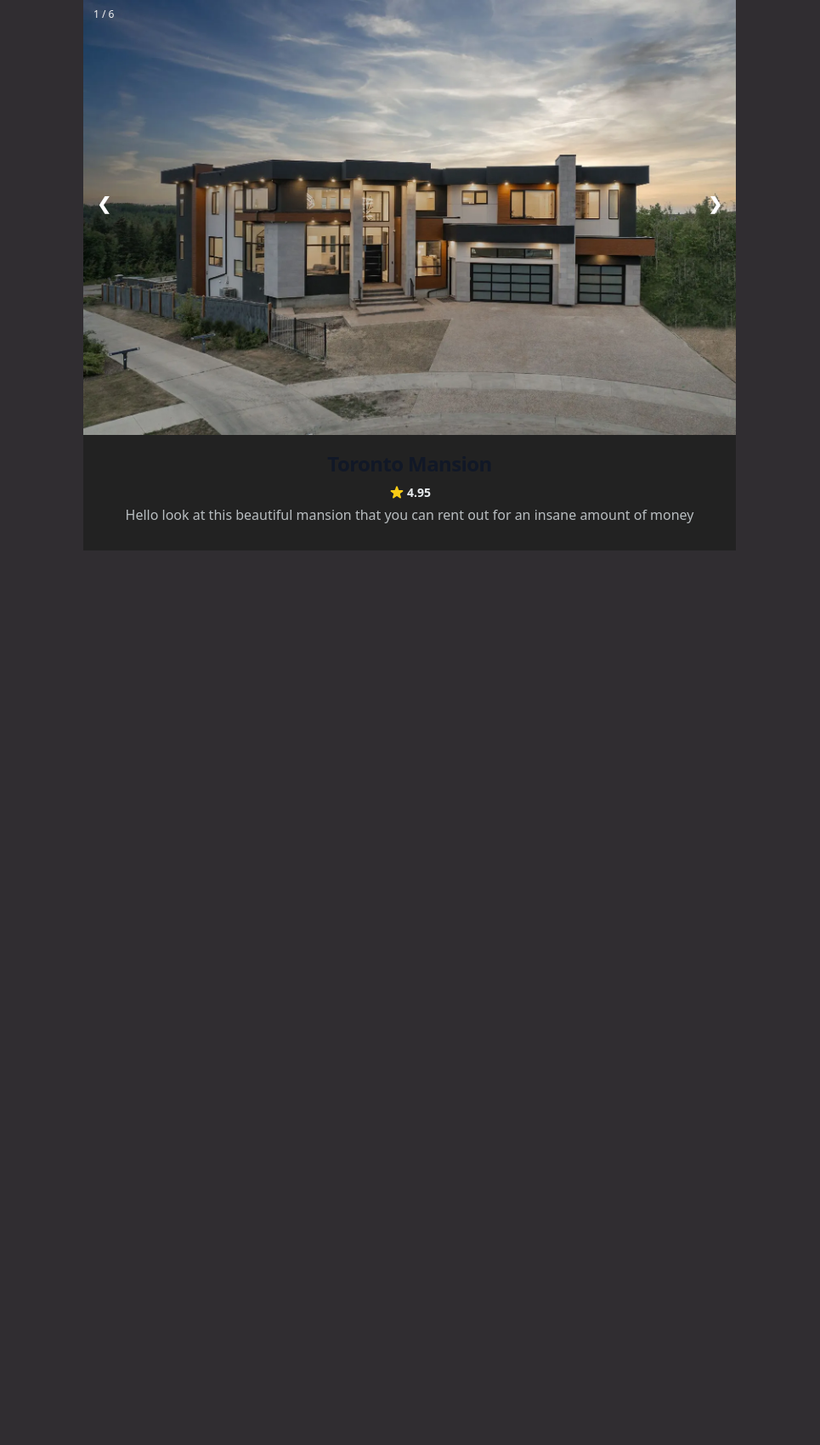
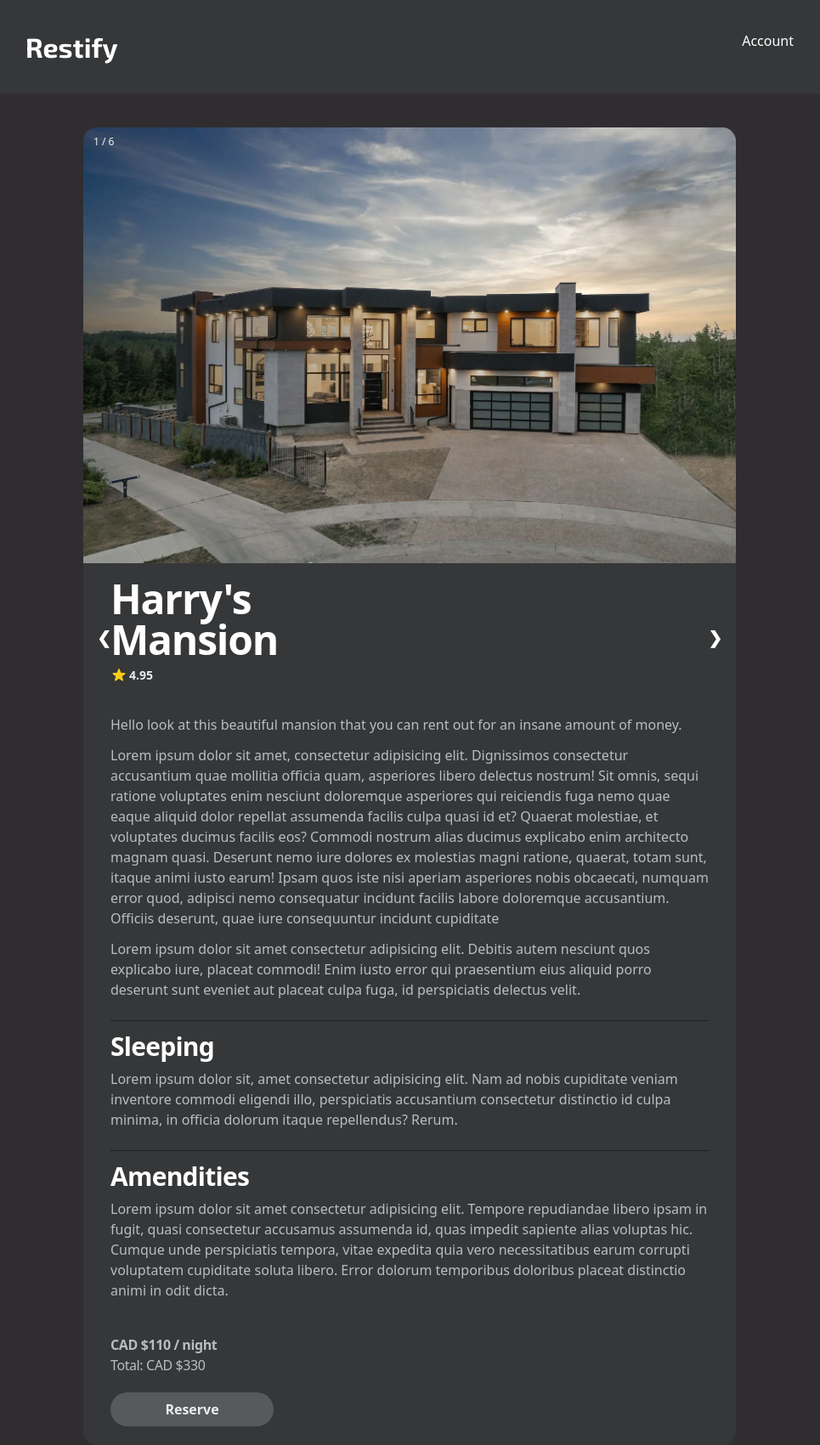
Before and after one commit to Affixrevy/Restify_Project, a website: page src/property_page/property_user.html in a window 1280 px wide. Shown: the whole page at 85% size, without its empty margins (158-1123 px from the left). Before the commit the page ends 800 px from the top, so only its background shows below. Drawn offline with Linux system fonts and the light colour scheme.

Commit message:
Added a few things for property page

```diff
--- a/src/input.css
+++ b/src/input.css
@@ -62,7 +62,6 @@
   /* Container for image text */
   .caption-container {
     text-align: center;
-    background-color: #222;
     padding: 2px 16px;
     color: white;
   }
@@ -88,3 +87,14 @@
   .demo:hover {
     opacity: 1;
   }
+
+.Restify_logo {
+    font-size: 2rem;
+    font-family: "Exo 2", sans-serif;
+    color: rgb(255, 255, 255);
+    font-weight: bold;
+    line-height: 1.2;
+    text-align: center;
+    left: 89px;
+    z-index: 1;
+}
--- a/src/property_page/property_user.html
+++ b/src/property_page/property_user.html
@@ -6,40 +6,53 @@
     <meta name="viewport" content="width=device-width, initial-scale=1.0">
     <title>Property Page</title>
     <link rel="stylesheet" href="../../dist/output.css">
+    <link rel="preconnect" href="https://fonts.googleapis.com">
+    <link rel="preconnect" href="https://fonts.gstatic.com" crossorigin>
+    <link href="https://fonts.googleapis.com/css2?family=Exo+2:wght@700&display=swap" rel="stylesheet">
 </head>
-<body class="bg-BACKGROUND_COLOR_1 flex flex-col items-center justify-center">
+<body class="bg-BACKGROUND_COLOR_1">
+    <header class="bg-BACKGROUND_COLOR_2 ">
+      <nav class="relative container mx-auto p-6">
+          <div class="flex item-center justify-between">
+              <a href="#" class="md:p-3 px-6 pt-2 Restify_logo">Restify</a>
+              <a href="#" class="md:p-3 px-6 pt-2 text-white bg-brightRed rounded-full baseline">Account</a>
+          </div>
+      </nav>
+    </header>
+    <main class="flex flex-col items-center justify-center pt-10">
+
         <!-- Container for the image gallery -->
-    <div class="container w-3/5">
+        <div class="container lg:w-3/5 rounded-2xl">
 
           <!-- Full-width images with number text -->
           <div class="mySlides">
               <div class="numbertext">1 / 6</div>
-              <img src="../../assets/img/mansion/mansion.webp" style="width:100%">
+                  <img class="rounded-t-2xl" src="../../assets/img/mansion/mansion.webp" style="width:100%">
               </div>
 
               <div class="mySlides">
                 <div class="numbertext">2 / 6</div>
-              <img src="../../assets/img/mansion/living.webp" style="width:100%">
+                  <img class="rounded-t-2xl" src="../../assets/img/mansion/living.webp" style="width:100%">
               </div>
 
               <div class="mySlides">
                 <div class="numbertext">3 / 6</div>
-              <img src="../../assets/img/mansion/kitchen.webp" style="width:100%">
+                  <img class="rounded-t-2xl" src="../../assets/img/mansion/kitchen.webp" style="width:100%">
               </div>
 
               <div class="mySlides">
                 <div class="numbertext">4 / 6</div>
-              <img src="../../assets/img/mansion/sun.webp" style="width:100%">
+                  <img class="rounded-t-2xl" src="../../assets/img/mansion/sun.webp" style="width:100%">
               </div>
 
               <div class="mySlides">
                 <div class="numbertext">5 / 6</div>
-              <img src="../../assets/img/mansion/washroom.webp" style="width:100%">
+                  <img class="rounded-t-2xl" src="../../assets/img/mansion/washroom.webp" style="width:100%">
               </div>
 
               <div class="mySlides">
                 <div class="numbertext">6 / 6</div>
-              <img src="../../assets/img/mansion/bedroom.webp" style="width:100%">
+                  <img class="rounded-t-2xl" src="../../assets/img/mansion/bedroom.webp" style="width:100%">
               </div>
 
           <!-- Next and previous buttons -->
@@ -47,17 +60,51 @@
           <a class="next" onclick="plusSlides(1)">&#10095;</a>
 
           <!-- Image text -->
-      <div class="caption-container">
-        <p id="caption">
-          <div class="flex flex-col justify-between items-center p-4 leading-normal">
-            <h5 class="mb-2 text-2xl font-bold tracking-tight text-gray-900 dark:text-FONT_COLOR_1">Toronto Mansion</h5>
+          <div class="caption-container grid xl:grid-cols-5 rounded-b-2xl bg-BACKGROUND_COLOR_2">
+            <div class="xl:col-span-5 flex flex-col justify-between items-left text-left p-4 leading-normal">
+              <h5 class="mb-2 text-5xl font-bold tracking-tight dark:text-FONT_COLOR_1">Harry's Mansion</h5>
                   <div class="flex mb-1">
                     <svg aria-hidden="true" class="w-5 h-5 text-yellow-400" fill="currentColor" viewBox="0 0 20 20" xmlns="http://www.w3.org/2000/svg"><title>Rating star</title><path d="M9.049 2.927c.3-.921 1.603-.921 1.902 0l1.07 3.292a1 1 0 00.95.69h3.462c.969 0 1.371 1.24.588 1.81l-2.8 2.034a1 1 0 00-.364 1.118l1.07 3.292c.3.921-.755 1.688-1.54 1.118l-2.8-2.034a1 1 0 00-1.175 0l-2.8 2.034c-.784.57-1.838-.197-1.539-1.118l1.07-3.292a1 1 0 00-.364-1.118L2.98 8.72c-.783-.57-.38-1.81.588-1.81h3.461a1 1 0 00.951-.69l1.07-3.292z"></path></svg>
                     <p class="ml-0.5 text-sm font-bold text-FONT_COLOR_1">4.95</p>
                   </div>
-            <p class="mb-3 font-normal text-FONT_COLOR_2 dark:text-FONT_COLOR_1">Hello look at this beautiful mansion that you can rent out for an insane amount of money</p>
+            </div>
+            <div class="col-span-4">
+              <p id="caption">
+                <div class="flex flex-col justify-between items-left text-left p-4 leading-normal">
+                    <p class="mb-3 font-normal text-FONT_COLOR_2 dark:text-FONT_COLOR_1">Hello look at this beautiful mansion that you can rent out for an insane amount of money.</p>
+                    <p class="mb-3 font-normal text-FONT_COLOR_2 dark:text-FONT_COLOR_1">
+                      Lorem ipsum dolor sit amet, consectetur adipisicing elit. Dignissimos consectetur accusantium quae mollitia officia quam, asperiores libero delectus nostrum! Sit omnis, sequi ratione voluptates enim nesciunt doloremque asperiores qui reiciendis fuga nemo quae eaque aliquid dolor repellat assumenda facilis culpa quasi id et? Quaerat molestiae, et voluptates ducimus facilis eos? Commodi nostrum alias ducimus explicabo enim architecto magnam quasi. Deserunt nemo iure dolores ex molestias magni ratione, quaerat, totam sunt, itaque animi iusto earum! Ipsam quos iste nisi aperiam asperiores nobis obcaecati, numquam error quod, adipisci nemo consequatur incidunt facilis labore doloremque accusantium. Officiis deserunt, quae iure consequuntur incidunt cupiditate
+                    </p>
+                    <p class="mb-3 font-normal text-FONT_COLOR_2 dark:text-FONT_COLOR_1">
+                      Lorem ipsum dolor sit amet consectetur adipisicing elit. Debitis autem nesciunt quos explicabo iure, placeat commodi! Enim iusto error qui praesentium eius aliquid porro deserunt sunt eveniet aut placeat culpa fuga, id perspiciatis delectus velit.
+                    </p>
+                    <hr style="border-color: rgb(30, 30, 30)" class="my-3">
+                    <h2 class="mb-2 text-3xl font-bold tracking-tight dark:text-FONT_COLOR_1">
+                      Sleeping
+                    </h2>
+                    <p class="mb-3 font-normal text-FONT_COLOR_2 dark:text-FONT_COLOR_1">
+                      Lorem ipsum dolor sit, amet consectetur adipisicing elit. Nam ad nobis cupiditate veniam inventore commodi eligendi illo, perspiciatis accusantium consectetur distinctio id culpa minima, in officia dolorum itaque repellendus? Rerum.
+                    <hr style="border-color: rgb(30, 30, 30)" class="my-3">
+                    <h2 class="mb-2 text-3xl font-bold tracking-tight dark:text-FONT_COLOR_1">
+                      Amendities
+                    </h2>
+                    <p class="mb-3 font-normal text-FONT_COLOR_2 dark:text-FONT_COLOR_1">
+                      Lorem ipsum dolor sit amet consectetur adipisicing elit. Tempore repudiandae libero ipsam in fugit, quasi consectetur accusamus assumenda id, quas impedit sapiente alias voluptas hic. Cumque unde perspiciatis tempora, vitae expedita quia vero necessitatibus earum corrupti voluptatem cupiditate soluta libero. Error dolorum temporibus doloribus placeat distinctio animi in odit dicta.
+                    </p>
                 </div>
               </p>
+            </div>
+            <div class="flex xl:justify-top xl:items-center xl:text-center text-left xl:pl-0 pl-4 flex-col">
+              <h1 class="pt-3 font-bold tracking-tight text-FONT_COLOR_2 dark:text-FONT_COLOR_1">
+                CAD $110 / night
+              </h1>
+              <h1 class="tracking-tight text-FONT_COLOR_2 dark:text-FONT_COLOR_1">
+                Total: CAD $330
+              </h1>
+              <button class="bg-BUTTON_COLOR hover:bg-STROKE_COLOR text-FONT_COLOR_1 w-48 font-bold py-2 px-4 my-5 rounded-full">
+                Reserve
+              </button>
+            </div>
           </div>
         </div>
 
@@ -93,5 +140,8 @@
             captionText.innerHTML = dots[slideIndex-1].alt;
           }
         </script>
+
+
+    </main>
 </body>
 </html>
```
Also changed, not shown: dist/output.css. Lines whose indentation alone changed are shown as unchanged.
